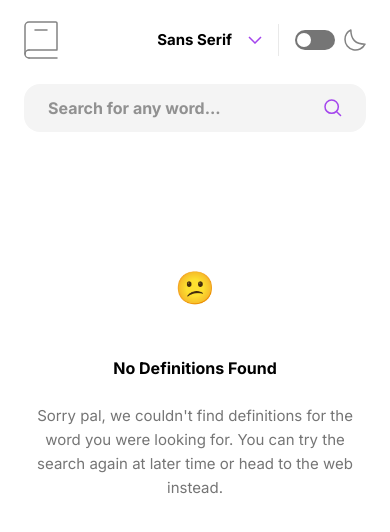
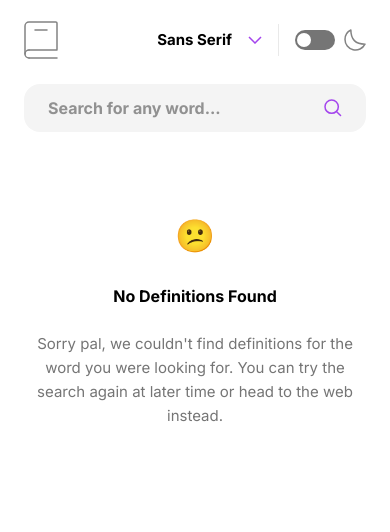
Before and after one commit to claraferraz/dictionary, a React (Vite) app: page /not-found in a window 390 px wide. Shown: the top 532 px of the page. Built offline with nearby package versions, Linux system fonts and the light colour scheme.

Commit message:
Styles: not found page responsive

```diff
--- a/src/pages/NotFoundPage.tsx
+++ b/src/pages/NotFoundPage.tsx
@@ -1,8 +1,8 @@
 export const NotFoundPage = () => {
   return (
-    <div className="flex flex-col items-center justify-center mt-33 ">
+    <div className="flex flex-col items-center justify-center mt-20 sm:mt-33 ">
       <h1>😕</h1>
-      <h3 className="font-bold dark:text-white mt-11 mb-6">
+      <h3 className="font-bold dark:text-white mt-6 sm:mt-11 mb-6">
         No Definitions Found
       </h3>
       <p className="text-light-gray-1 text-center">
```
